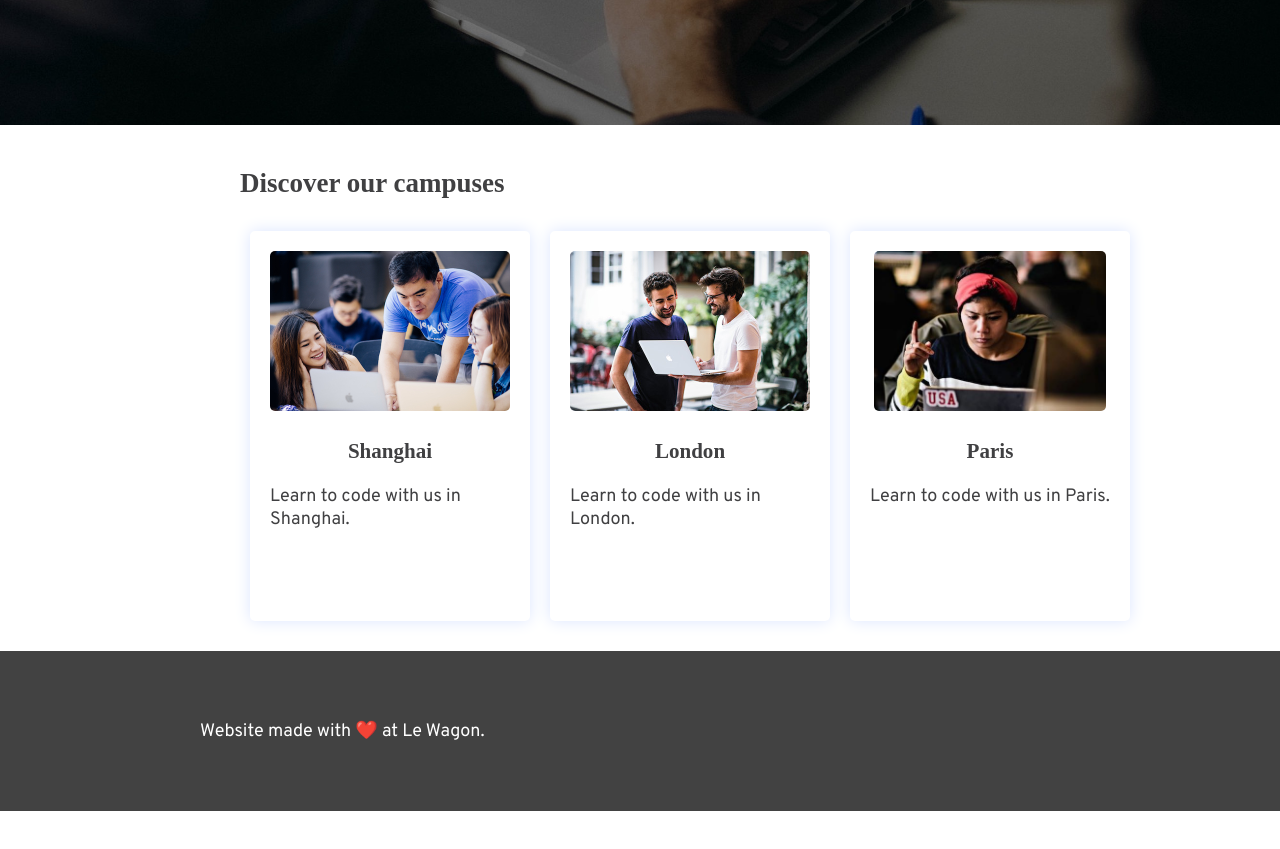
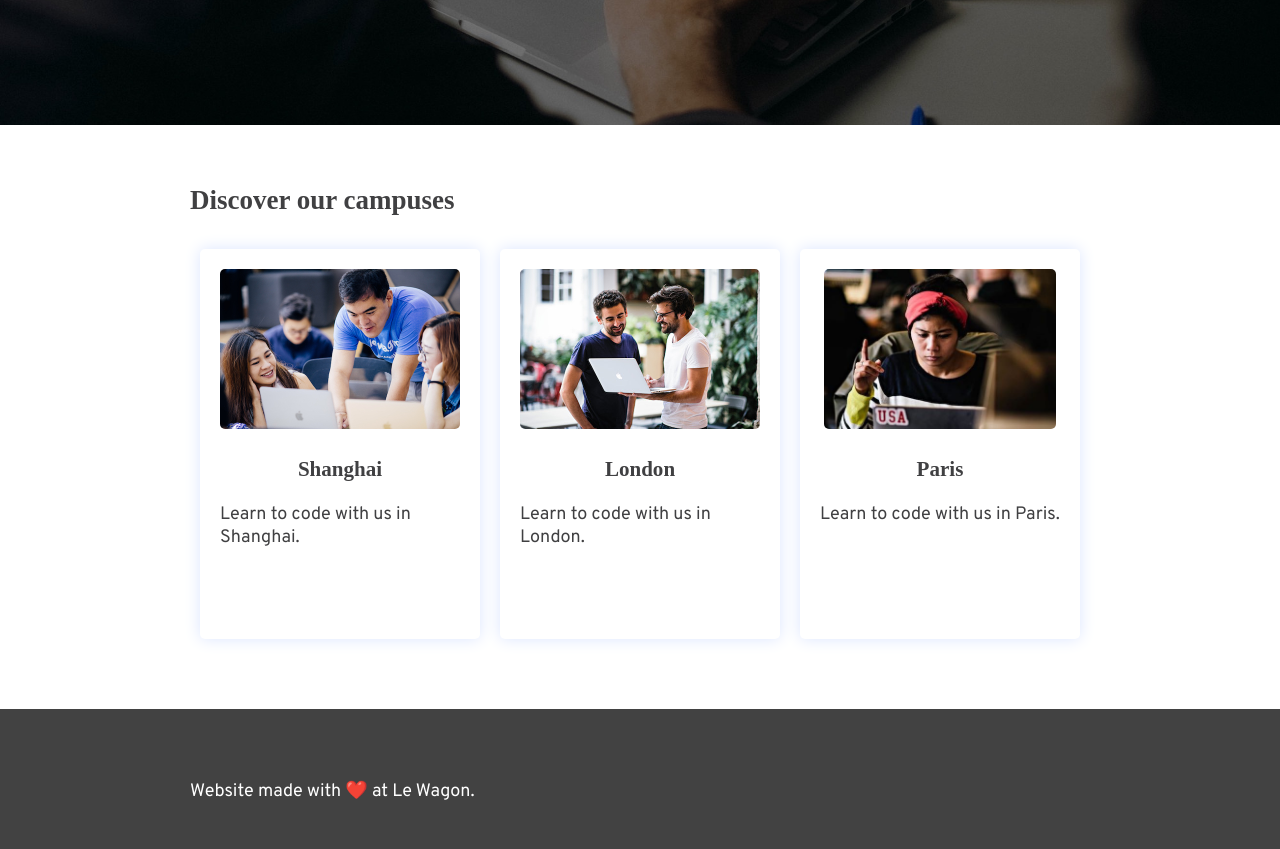
Before and after one commit to maudeprevost/landing, a plain HTML site: page index.html in a window 1280 px wide. Shown: the part 401-1250 px from the top of the page. Before the commit the page ends 1212 px from the top, so only its background shows below. Drawn offline with Linux system fonts and the light colour scheme; a web font is replaced by a local one.

Commit message:
Add files via upload

```diff
--- a/index.html
+++ b/index.html
@@ -42,7 +42,9 @@
 
   <!-- Footer section -->
   <div class=footer>
-  	<p>Website made with ❤️ at Le Wagon.</p>
+  		<div class=container>
+  			<p>Website made with ❤️ at Le Wagon.</p>
+  		</div>
   </div>
 </body>
 </html>
--- a/style.css
+++ b/style.css
@@ -71,15 +71,14 @@ a:hover {
 }
 
 .container {
-	margin:auto;
-	width:800px;
-	padding: 20px;
+	margin:60px auto;
+	width:900px;
 }
 
 .footer {
 	background-color:#424242;
-	padding: 50px 200px;
 	text-align:left;
+	padding:10px;
 }
 
 .footer p {
@@ -89,3 +88,7 @@ a:hover {
 	display:grid;
 	grid-template-columns: 1fr 1fr 1fr
 }
+
+div {
+	display:block;
+}
```
